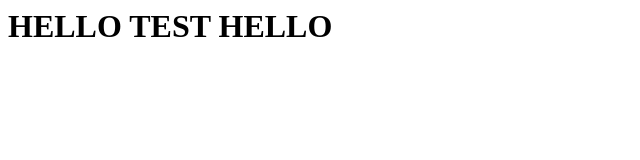
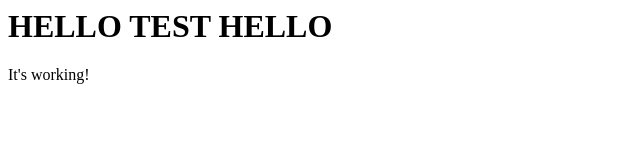
Before and after one commit to VimFox/VimFox, a plain HTML site: page index.html in a window 1280 px wide. Shown: the full height of the page, 0-640 px from the left. Drawn offline with Linux system fonts and the light colour scheme.

Commit message:
Update index.html

```diff
--- a/index.html
+++ b/index.html
@@ -1,7 +1,7 @@
 <html>
 <body>
     <h1> HELLO TEST HELLO</h1>
-
+    <p> It's working! </p>
 
 </body>
 </html>
```
